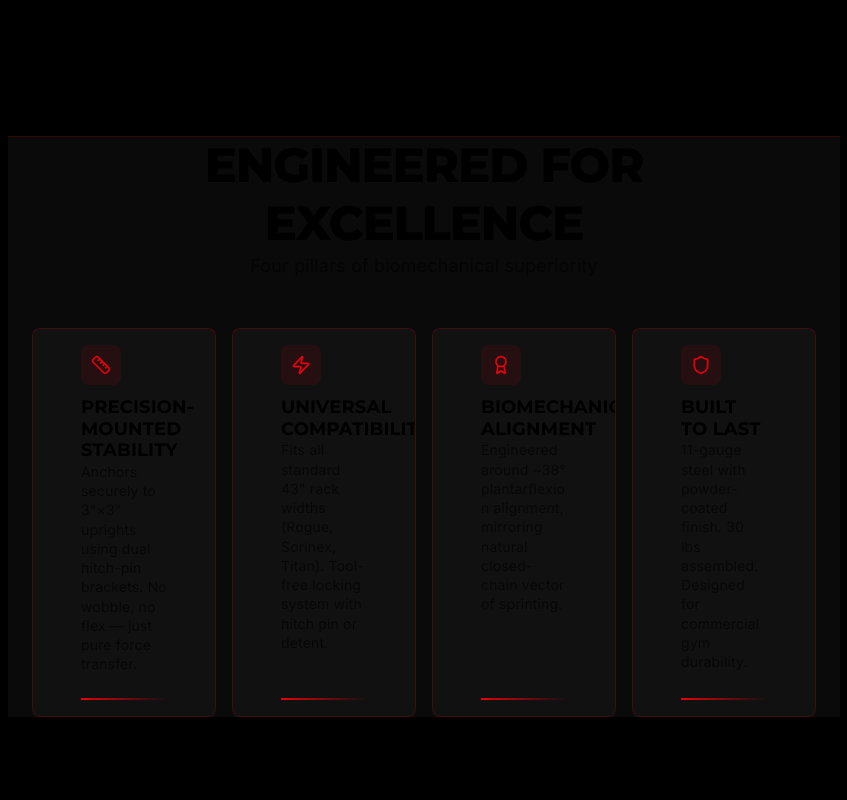
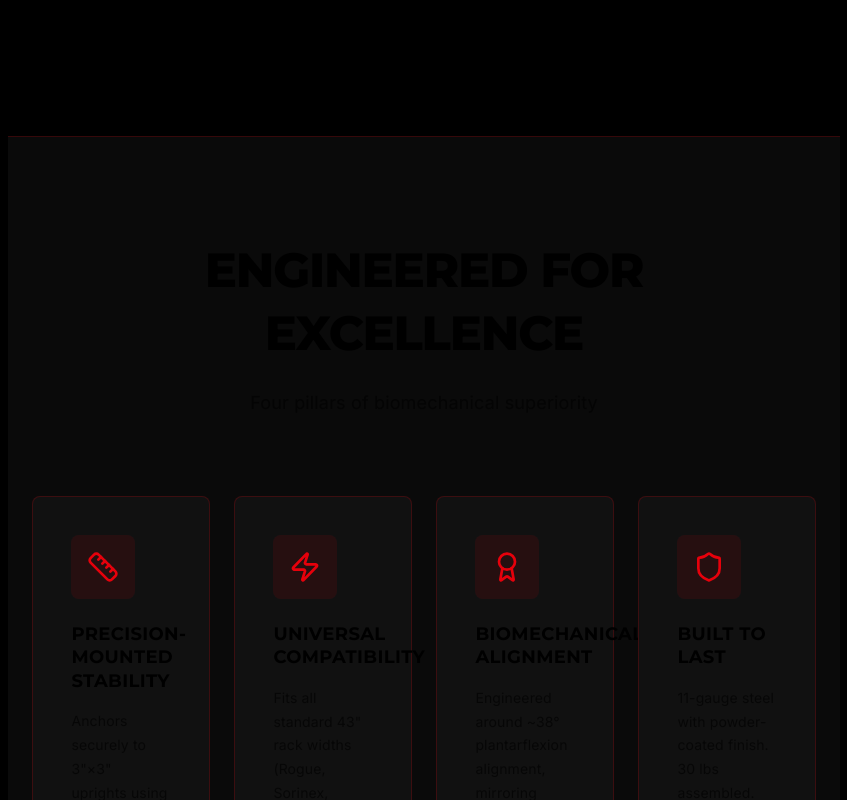
Before and after one commit to infinityspine/exiqx-website, a Next.js app: page /rack-mounted in a window 1280 px wide. Shown: the part 920-1720 px from the top of the page, without its empty margins (216-1063 px from the left). Built offline with nearby package versions, Linux system fonts and the light colour scheme.

Commit message:
🕒 Auto-commit: 2025-11-10 20:50:05

```diff
--- a/components/sections/RackKeyPoints.tsx
+++ b/components/sections/RackKeyPoints.tsx
@@ -118,11 +118,12 @@ const RackKeyPoints = memo<Partial<RackKeyPointsProps>>((props) => {
   return (
     <section
       className={`bg-[#0A0A0A] border-t border-red-600/20 ${className}`}
+      style={{ padding: 'clamp(4rem, 8vw, 8rem) 0' }}
       aria-labelledby={sectionTitle ? 'keypoints-title' : undefined}
     >
         {/* Section Header */}
         {(sectionTitle || sectionSubtitle) && (
-          <div className="w-full flex flex-col items-center text-center px-4 sm:px-6 lg:px-8 mb-12">
+          <div className="w-full flex flex-col items-center text-center px-4 sm:px-6 lg:px-8" style={{ marginBottom: 'clamp(3rem, 6vw, 6rem)' }}>
             <motion.div
               initial={{ opacity: 0, y: shouldReduceMotion ? 0 : 20 }}
               whileInView={{ opacity: 1, y: 0 }}
@@ -133,13 +134,14 @@ const RackKeyPoints = memo<Partial<RackKeyPointsProps>>((props) => {
               {sectionTitle && (
                 <h2
                   id="keypoints-title"
-                  className="text-white font-bold text-4xl sm:text-5xl mb-4 font-montserrat uppercase tracking-tight"
+                  className="text-white font-bold text-4xl sm:text-5xl font-montserrat uppercase tracking-tight"
+                  style={{ marginBottom: 'clamp(1rem, 2vw, 1.5rem)', lineHeight: '1.3' }}
                 >
                   {sectionTitle}
                 </h2>
               )}
               {sectionSubtitle && (
-                <p className="text-lg text-gray-400 max-w-2xl text-center mx-auto font-inter">
+                <p className="text-lg text-gray-400 max-w-2xl text-center mx-auto font-inter" style={{ lineHeight: '1.7' }}>
                   {sectionSubtitle}
                 </p>
               )}
@@ -153,7 +155,8 @@ const RackKeyPoints = memo<Partial<RackKeyPointsProps>>((props) => {
           initial="hidden"
           whileInView="visible"
           viewport={{ once: true, margin: '-100px' }}
-          className="grid grid-cols-1 sm:grid-cols-2 lg:grid-cols-4 gap-4 px-4 sm:px-6 lg:px-4 xl:px-6 w-full items-stretch"
+          className="grid grid-cols-1 sm:grid-cols-2 lg:grid-cols-4 px-4 sm:px-6 lg:px-4 xl:px-6 w-full items-stretch"
+          style={{ gap: 'clamp(1rem, 2vw, 1.5rem)' }}
         >
           {keyPoints.map((point, index) => {
             const IconComponent = iconMap[point.icon]
@@ -168,25 +171,53 @@ const RackKeyPoints = memo<Partial<RackKeyPointsProps>>((props) => {
               >
                 <motion.div
                   variants={cardHoverVariants}
-                  className="bg-[#111111] border border-red-600/20 rounded-lg px-8 py-4 sm:px-10 sm:py-4 lg:px-12 lg:py-4 transition-colors duration-300 hover:border-red-600/40 flex flex-col justify-between w-full h-full overflow-hidden"
+                  className="bg-[#111111] border border-red-600/20 rounded-lg transition-colors duration-300 hover:border-red-600/40 flex flex-col justify-between w-full h-full"
+                  style={{
+                    padding: 'clamp(1.5rem, 3vw, 2.5rem)',
+                    minHeight: 'clamp(280px, 30vh, 400px)'
+                  }}
                 >
                   <div className="text-left">
                     {/* Icon Container */}
                     <motion.div
                       variants={iconVariants}
-                      className="w-10 h-10 mb-3 bg-red-600/10 rounded-lg flex items-center justify-center"
+                      className="bg-red-600/10 rounded-lg flex items-center justify-center"
+                      style={{
+                        width: 'clamp(3rem, 5vw, 4rem)',
+                        height: 'clamp(3rem, 5vw, 4rem)',
+                        marginBottom: 'clamp(1rem, 2vw, 1.5rem)'
+                      }}
                       aria-hidden="true"
                     >
-                      <IconComponent className="w-5 h-5 text-red-600" />
+                      <IconComponent
+                        className="text-red-600"
+                        style={{
+                          width: 'clamp(1.5rem, 2.5vw, 2rem)',
+                          height: 'clamp(1.5rem, 2.5vw, 2rem)'
+                        }}
+                      />
                     </motion.div>
 
                     {/* Headline */}
-                    <h3 className="text-lg font-bold text-white mb-2 font-montserrat">
+                    <h3
+                      className="text-lg font-bold text-white font-montserrat"
+                      style={{
+                        marginBottom: 'clamp(0.75rem, 1.5vw, 1rem)',
+                        lineHeight: '1.3',
+                        letterSpacing: '0.02em'
+                      }}
+                    >
                       {point.headline}
                     </h3>
 
                     {/* Description */}
-                    <p className="text-gray-400 text-sm leading-snug font-inter break-words">
+                    <p
+                      className="text-gray-400 text-sm font-inter"
+                      style={{
+                        lineHeight: '1.7',
+                        letterSpacing: '0.01em'
+                      }}
+                    >
                       {point.description}
                     </p>
                   </div>
@@ -198,7 +229,8 @@ const RackKeyPoints = memo<Partial<RackKeyPointsProps>>((props) => {
                       whileInView={{ opacity: 1, scaleX: 1 }}
                       viewport={{ once: true }}
                       transition={{ delay: index * 0.1 + 0.3, duration: 0.6 }}
-                      className="mt-6 h-[2px] bg-gradient-to-r from-red-600 to-transparent origin-left"
+                      className="h-[2px] bg-gradient-to-r from-red-600 to-transparent origin-left"
+                      style={{ marginTop: 'clamp(1.5rem, 3vw, 2rem)' }}
                     />
                   )}
                 </motion.div>
```
